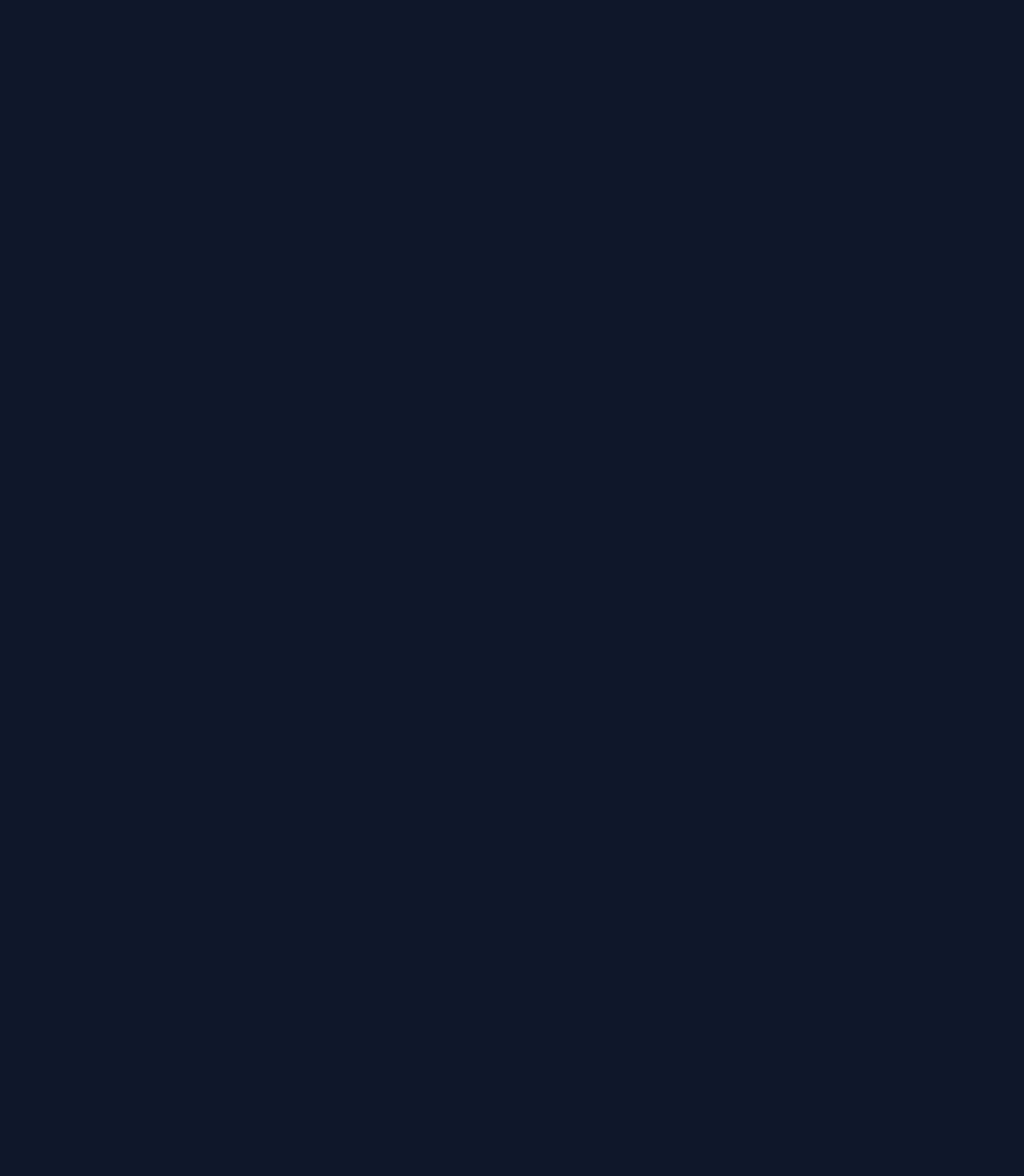
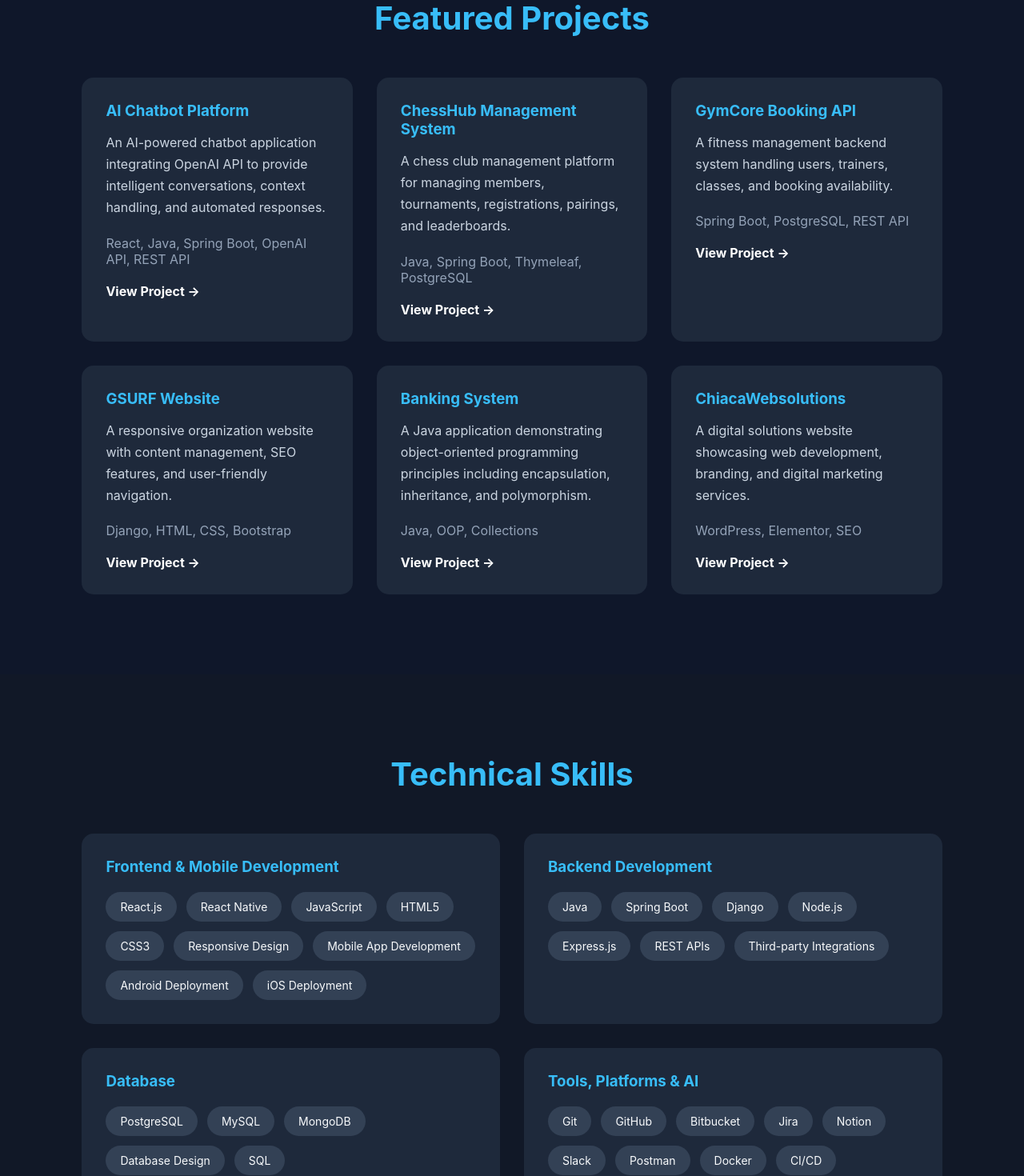
Before and after one commit to N-archives/netsai-profile, a React (Vite) app: page / in a window 1280 px wide. Shown: the part 1480-2950 px from the top of the page at 80% size. Before the commit the page ends 1378 px from the top, so only its background shows below. Built offline with nearby package versions, Linux system fonts and the light colour scheme.

Commit message:
Skill page

```diff
--- a/src/App.jsx
+++ b/src/App.jsx
@@ -1,11 +1,13 @@
 import Navbar from "./components/Navbar";
 import Hero from "./components/Hero";
 import About from "./components/About";
+import Projects from "./components/Projects";
+import Skills from "./components/Skills";
 
 import "./index.css";
 
 
-function App() {
+function App(){
 
  return (
 
@@ -16,6 +18,10 @@ function App() {
 
     <About />
 
+    <Projects />
+
+     <Skills />
+
   </>
 
  );
--- /dev/null
+++ b/src/components/Projects.css
@@ -0,0 +1,111 @@
+.projects{
+
+    padding:100px 8%;
+
+    background:#0f172a;
+
+    color:white;
+
+}
+
+
+
+.projects h2{
+
+    text-align:center;
+
+    font-size:40px;
+
+    color:#38bdf8;
+
+    margin-bottom:50px;
+
+}
+
+
+
+.project-grid{
+
+    display:grid;
+
+    grid-template-columns:repeat(3,1fr);
+
+    gap:30px;
+
+}
+
+
+
+.project-card{
+
+    background:#1e293b;
+
+    padding:30px;
+
+    border-radius:15px;
+
+    transition:0.3s;
+
+}
+
+
+
+.project-card:hover{
+
+    transform:translateY(-10px);
+
+}
+
+
+
+.project-card h3{
+
+    color:#38bdf8;
+
+    margin-bottom:15px;
+
+}
+
+
+
+.project-card p{
+
+    line-height:1.7;
+
+    color:#cbd5e1;
+
+    margin-bottom:20px;
+
+}
+
+
+
+.project-card span{
+
+    display:block;
+
+    color:#94a3b8;
+
+    margin-bottom:20px;
+
+}
+
+
+
+.project-card a{
+
+    color:white;
+
+    text-decoration:none;
+
+    font-weight:bold;
+
+}
+
+
+
+.project-card a:hover{
+
+    color:#38bdf8;
+
+}
--- /dev/null
+++ b/src/components/Projects.jsx
@@ -0,0 +1,112 @@
+import "./Projects.css";
+
+const projects = [
+  {
+    title: "AI Chatbot Platform",
+    description:
+      "An AI-powered chatbot application integrating OpenAI API to provide intelligent conversations, context handling, and automated responses.",
+    technologies:
+      "React, Java, Spring Boot, OpenAI API, REST API",
+    github: "#",
+  },
+
+  {
+    title: "ChessHub Management System",
+    description:
+      "A chess club management platform for managing members, tournaments, registrations, pairings, and leaderboards.",
+    technologies:
+      "Java, Spring Boot, Thymeleaf, PostgreSQL",
+    github: "#",
+  },
+
+  {
+    title: "GymCore Booking API",
+    description:
+      "A fitness management backend system handling users, trainers, classes, and booking availability.",
+    technologies:
+      "Spring Boot, PostgreSQL, REST API",
+    github: "#",
+  },
+
+  {
+    title: "GSURF Website",
+    description:
+      "A responsive organization website with content management, SEO features, and user-friendly navigation.",
+    technologies:
+      "Django, HTML, CSS, Bootstrap",
+    github: "#",
+  },
+
+  {
+    title: "Banking System",
+    description:
+      "A Java application demonstrating object-oriented programming principles including encapsulation, inheritance, and polymorphism.",
+    technologies:
+      "Java, OOP, Collections",
+    github: "#",
+  },
+
+  {
+    title: "ChiacaWebsolutions",
+    description:
+      "A digital solutions website showcasing web development, branding, and digital marketing services.",
+    technologies:
+      "WordPress, Elementor, SEO",
+    github: "#",
+  },
+];
+
+
+function Projects(){
+
+  return (
+
+    <section id="projects" className="projects">
+
+      <h2>Featured Projects</h2>
+
+
+      <div className="project-grid">
+
+
+        {projects.map((project,index)=>(
+
+
+          <div className="project-card" key={index}>
+
+
+            <h3>{project.title}</h3>
+
+
+            <p>
+              {project.description}
+            </p>
+
+
+            <span>
+              {project.technologies}
+            </span>
+
+
+            <a href={project.github}>
+              View Project →
+            </a>
+
+
+          </div>
+
+
+        ))}
+
+
+      </div>
+
+
+    </section>
+
+  );
+
+}
+
+
+export default Projects;
--- /dev/null
+++ b/src/components/Skills.css
@@ -0,0 +1,84 @@
+.skills{
+
+    padding:100px 8%;
+
+    background:#111827;
+
+    color:white;
+
+}
+
+
+.skills h2{
+
+    text-align:center;
+
+    color:#38bdf8;
+
+    font-size:40px;
+
+    margin-bottom:50px;
+
+}
+
+
+
+.skills-container{
+
+    display:grid;
+
+    grid-template-columns:repeat(2,1fr);
+
+    gap:30px;
+
+}
+
+
+
+.skill-card{
+
+    background:#1e293b;
+
+    padding:30px;
+
+    border-radius:15px;
+
+}
+
+
+
+.skill-card h3{
+
+    color:#38bdf8;
+
+    margin-bottom:20px;
+
+}
+
+
+
+.skill-list{
+
+    display:flex;
+
+    flex-wrap:wrap;
+
+    gap:12px;
+
+}
+
+
+
+.skill-list span{
+
+    background:#334155;
+
+    padding:10px 18px;
+
+    border-radius:20px;
+
+    color:#f8fafc;
+
+    font-size:14px;
+
+}
--- a/src/components/Skills.jsx
+++ b/src/components/Skills.jsx
@@ -0,0 +1,121 @@
+import "./Skills.css";
+
+const skillGroups = [
+  {
+  title: "Frontend & Mobile Development",
+  skills: [
+    "React.js",
+    "React Native",
+    "JavaScript",
+    "HTML5",
+    "CSS3",
+    "Responsive Design",
+    "Mobile App Development",
+    "Android Deployment",
+    "iOS Deployment"
+  ]
+},
+{
+  title: "Backend Development",
+  skills: [
+    "Java",
+    "Spring Boot",
+    "Django",
+    "Node.js",
+    "Express.js",
+    "REST APIs",
+    "Third-party Integrations"
+  ]
+},
+
+  {
+    title: "Database",
+    skills: [
+      "PostgreSQL",
+      "MySQL",
+      "MongoDB",
+      "Database Design",
+      "SQL"
+    ]
+  },
+
+  {
+  title: "Tools, Platforms & AI",
+  skills: [
+    "Git",
+    "GitHub",
+    "Bitbucket",
+    "Jira",
+    "Notion",
+    "Slack",
+    "Postman",
+    "Docker",
+    "CI/CD",
+    "OpenAI API",
+    "Google Play Console",
+    "Apple App Store Connect"
+  ]
+}
+];
+
+
+function Skills(){
+
+  return (
+
+    <section id="skills" className="skills">
+
+
+      <h2>Technical Skills</h2>
+
+
+      <div className="skills-container">
+
+
+        {
+          skillGroups.map((group,index)=>(
+
+
+            <div className="skill-card" key={index}>
+
+
+              <h3>
+                {group.title}
+              </h3>
+
+
+              <div className="skill-list">
+
+
+                {
+                  group.skills.map((skill,i)=>(
+
+                    <span key={i}>
+                      {skill}
+                    </span>
+
+                  ))
+                }
+
+
+              </div>
+
+
+            </div>
+
+
+          ))
+        }
+
+
+      </div>
+
+
+    </section>
+
+  );
+
+}
+
+
+export default Skills;
```
Lines whose indentation alone changed are shown as unchanged.
